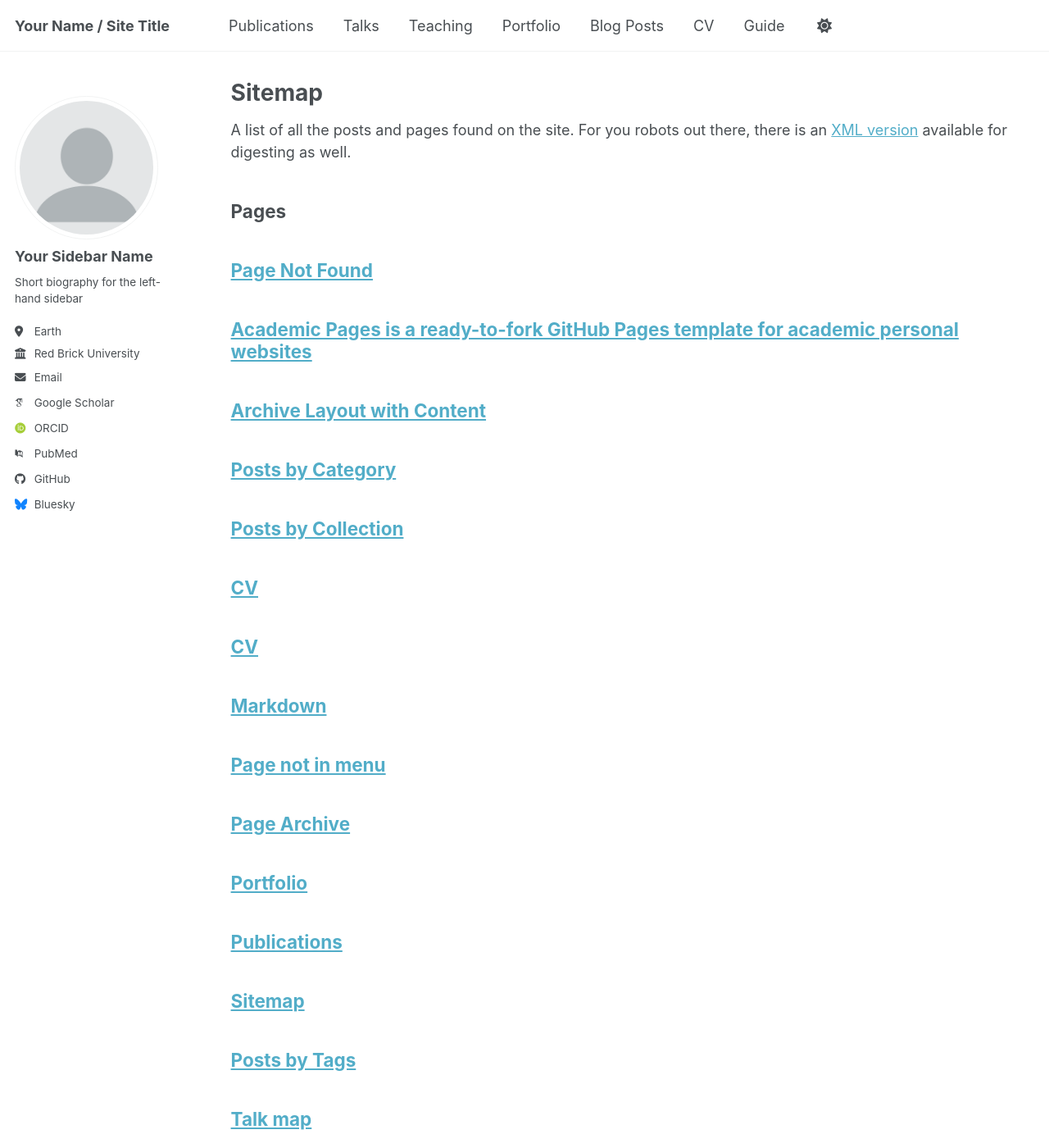
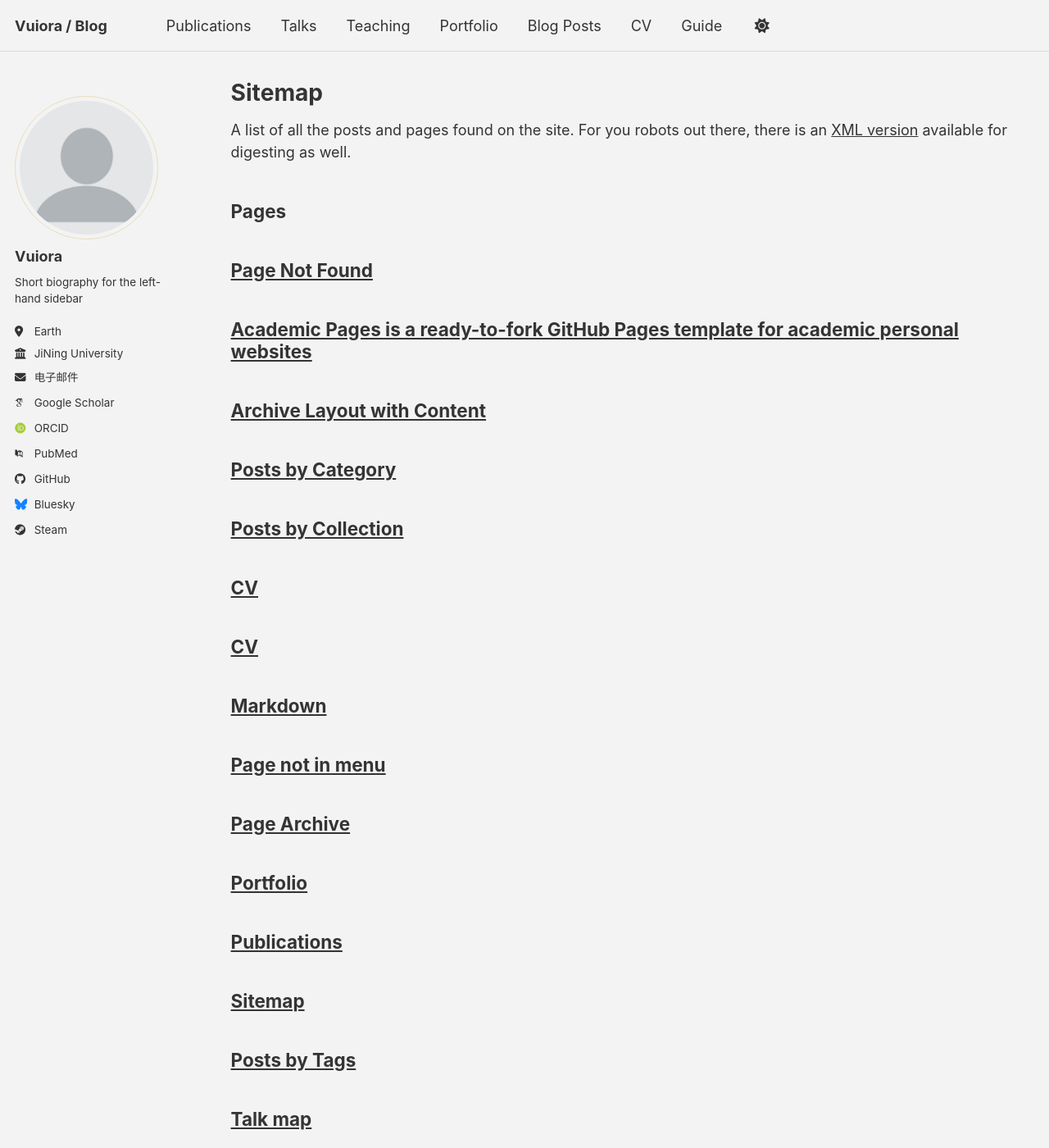
Before and after one commit to Vuiora/vuiora.github.io, a Jekyll site: the page built from _pages/sitemap.md, in a window 1280 px wide and 1400 px high. Shown: the whole window at 82% size. Built offline with Jekyll 4.4.1, drawn with Linux system fonts in a browser that asks for light colours; some web fonts are replaced; a script bundle is joined from its source files by our own code; library files that are not in the unit come from our copies; some of the changed text lies outside the part shown.

Commit message:
Change site locale and update personal information
Updated site configuration for localization and personal details.

```diff
--- a/_config.yml
+++ b/_config.yml
@@ -7,16 +7,16 @@
 # server process.
 
 # Basic Site Settings
-locale                   : "en-US"
-site_theme               : "default" # The available themes options are "default", "air", "sunrise", "mint", "dirt" and "contrast"
-title                    : "Your Name / Site Title"
+locale                   : "zh-CN"
+site_theme               : "dirt" # The available themes options are "default", "air", "sunrise", "mint", "dirt" and "contrast"
+title                    : "Vuiora / Blog"
 title_separator          : "-"
-name                     : &name "Your Name"
-description              : &description "Your Name's academic portfolio"   # Update this with a general description of your site, this is the default if not overridden by a page
-url                      : https://academicpages.github.io # The base hostname & protocol for your site e.g. "https://[your GitHub username].github.io",
+name                     : &name "Chi Leeyue"
+description              : &description "Chi Leeyue's blog"   # Update this with a general description of your site, this is the default if not overridden by a page
+url                      : https://vuiora.github.io # The base hostname & protocol for your site e.g. "https://[your GitHub username].github.io",
                                                            # or if you already have some other page hosted on Github then use "https://[your GitHub username].github.io/[Your Repo Name]"
 baseurl                  : "" # the subpath of your site, e.g. "/blog"
-repository               : "academicpages/academicpages.github.io"
+repository               : "Vuiora/vuiora.github.io"
 
 # Site Author - The following control what appear as part of the author content on the side bar.
 #               If a field is blank the icon and link will not appear, otherwise it will be shown.
@@ -24,13 +24,13 @@
 author:
   # Biographic information
   avatar           : "profile.png"
-  name             : "Your Sidebar Name"
+  name             : "Vuiora"
   pronouns         : # example: "she/her"
   bio              : "Short biography for the left-hand sidebar"
   location         : "Earth"
-  employer         : "Red Brick University"
+  employer         : "JiNing University"
   uri              : # URL
-  email            : "none@example.org"
+  email            : "Nodolpasl@gmail.com"
 
   # Academic websites
   academia         : # URL
@@ -71,7 +71,7 @@
   medium           : # URL
   pinterest        : # Username
   soundcloud       : # Username
-  steam            : # Username
+  steam            : "164272392" # Username
   telegram         : # URL
   tumblr           : # Username
   twitter          : # Username for X / Twitter
@@ -82,14 +82,6 @@
   youtube          : # Username
   zhihu            : # Username
 
-# Publication Category - The following the list of publication categories and their headings
-publication_category:
-  books:
-    title: 'Books'
-  manuscripts:
-    title: 'Journal Articles'
-  conferences:
-    title: 'Conference Papers'
 
 # Site Settings
 teaser                   :  # filename of teaser fallback teaser image placed in /images/ for social media previews
```
